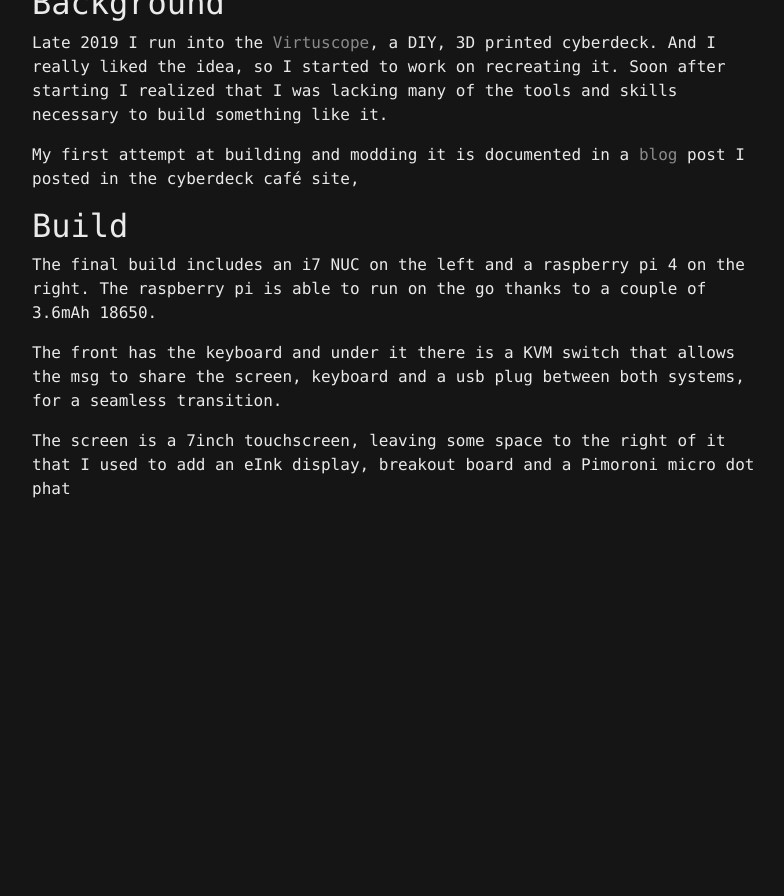
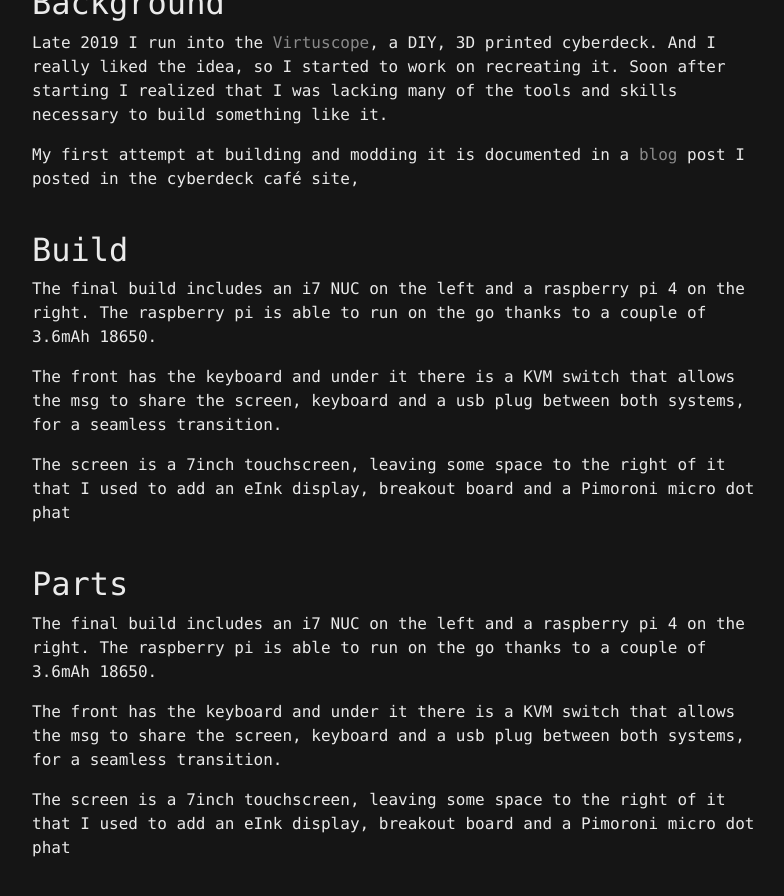
Before and after one commit to msglab/msglab, a Jekyll site: the page html/msg.html, which Jekyll copies as it is, in a window 1280 px wide and 900 px high, scrolled down 744 px. Shown: the top 896 px of the window, without its empty margins (433-1217 px from the left). Built offline with Jekyll 4.4.1, drawn with Linux system fonts in a browser that asks for light colours; nearby versions of some CDN libraries; library files that are not in the unit come from our copies; before the commit the page ends 1261 px from its top, so only the background shows below that.

Commit message:
Update msg.html

```diff
--- a/html/msg.html
+++ b/html/msg.html
@@ -76,12 +76,23 @@ font-family: Monaco, Bitstream Vera Sans Mono, Lucida Console, Terminal, monospa
         <h2 id="background">Background</h2>
           <p>Late 2019 I run into the  <a href="https://www.cyberdeck.cafe/virtuscope" target="_blank" class="blog-link">Virtuscope</a>, a DIY, 3D printed cyberdeck. And I really liked the idea, so I started to work on recreating it. Soon after starting I realized that I was lacking many of the tools and skills necessary to build something like it.</p>
           <p>My first attempt at building and modding it is documented in a <a href="https://www.cyberdeck.cafe/msg-virtuscope" target="_blank" class="blog-link">blog</a> post I posted in the cyberdeck caf&eacute; site,</p>
-
+        <br>
         <h2 id= "build">Build</h2>
           <p>The final build includes an i7 NUC on the left and a raspberry pi 4 on the right. The raspberry pi is able to run on the go thanks to a couple of 3.6mAh 18650.</p>
           <p>The front has the keyboard and under it there is a KVM switch that allows the msg to share the screen, keyboard and a usb plug between both systems, for a seamless transition.</p>
           <p>The screen is a 7inch touchscreen, leaving some space to the right of it that I used to add an eInk display, breakout board and a Pimoroni micro dot phat</p>
-      </div>
+        <br>
+        <h2 id= "parts">Parts</h2>
+          <p>The final build includes an i7 NUC on the left and a raspberry pi 4 on the right. The raspberry pi is able to run on the go thanks to a couple of 3.6mAh 18650.</p>
+          <p>The front has the keyboard and under it there is a KVM switch that allows the msg to share the screen, keyboard and a usb plug between both systems, for a seamless transition.</p>
+          <p>The screen is a 7inch touchscreen, leaving some space to the right of it that I used to add an eInk display, breakout board and a Pimoroni micro dot phat</p>
+        <br>
+
+
+
+
+
+        </div>
 <!--         <p>Sunt in culpa qui officia deserunt mollit anim id est laborum consectetur adipiscing elit, sed do eiusmod tempor incididunt ut labore et dolore magna aliqua. Ut enim ad minim veniam, quis nostrud exercitation ullamco.</p>
         <br>
  --><!--         <h2>TITLE HEADING</h2>
```
